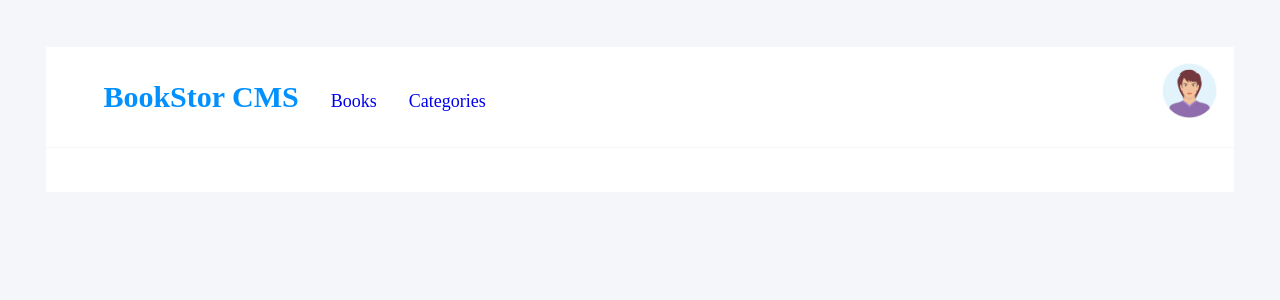
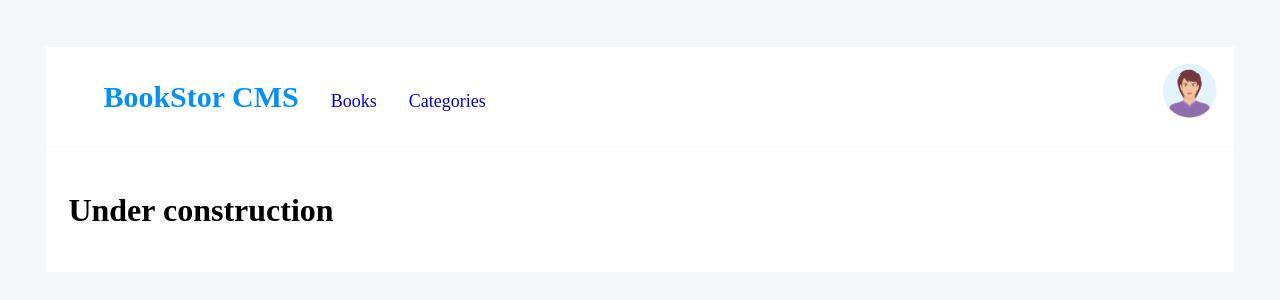
Before and after one commit to akbarsazish/Bookstore-React, a React (Create React App) app: page /categories in a window 1280 px wide. Shown: the top 300 px of the page. Built offline with nearby package versions, Linux system fonts and the light colour scheme.

Commit message:
change category component to show under construction text

```diff
--- a/src/components/Category.js
+++ b/src/components/Category.js
@@ -1,18 +1,20 @@
-import React from 'react';
-import { useSelector } from 'react-redux';
+import React, { useEffect } from 'react';
+import { useSelector, useDispatch } from 'react-redux';
+import { getCategoryStatus } from '../redux/categories/categoriesSlice';
 
-/* eslint-disable */
 const Category = () => {
   const categories = useSelector((state) => state.categories.categories);
-  console.log(categories);
+  const underConstructionText = categories[0];
+  const dispatch = useDispatch();
+  useEffect(() => {
+    dispatch(getCategoryStatus());
+  }, [dispatch]);
+
   return (
     <div className="container" style={{ backgroundColor: '#fff', padding: '22px' }}>
-        {categories.map((category) => (
-        <div key={book.item_id}>
-           { category }
-        </div>
-      ))}
+      <h1>{underConstructionText}</h1>
     </div>
   );
 };
+
 export default Category;
--- a/src/components/assets/style.css
+++ b/src/components/assets/style.css
@@ -53,7 +53,7 @@ form {
 }
 
 button {
-  border:none;
+  border: none;
   border-radius: 4px;
   color: #fff;
   cursor: pointer;
```
